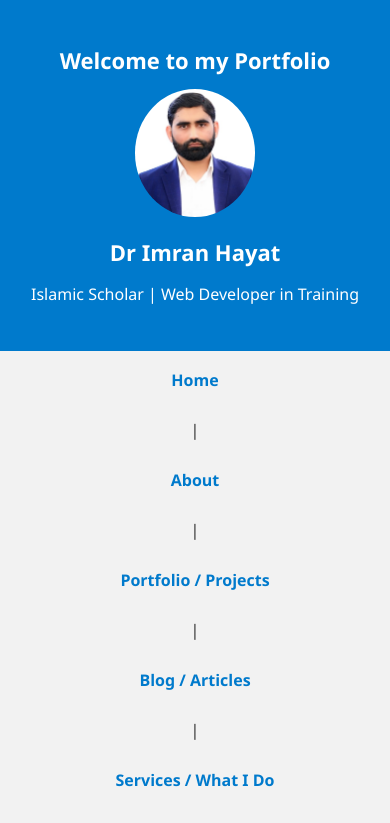
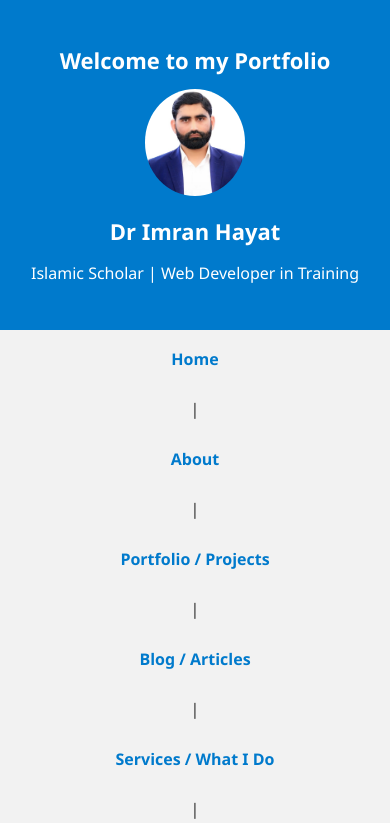
Before and after one commit to drimranhayat/portfolio-site, a plain HTML site: page index.html in a window 390 px wide. Shown: the top 823 px of the page. Drawn offline with Linux system fonts and the light colour scheme.

Commit message:
Update style.css

```diff
--- a/style.css
+++ b/style.css
@@ -88,8 +88,8 @@ a.button:hover {
   background-color: #005fa3;
 }
 header img {
-  width: 80px;
-  border-radius: 50%;
+  width: 100px;
+  border-radius: 70%;
   display: block;
   margin: 0 auto 20px;
 }
@@ -191,7 +191,7 @@ header img {
 
 @media (max-width: 768px) {
   header img {
-    width: 120px;
+    width: 100px;
   }
 
   h1 {
```
